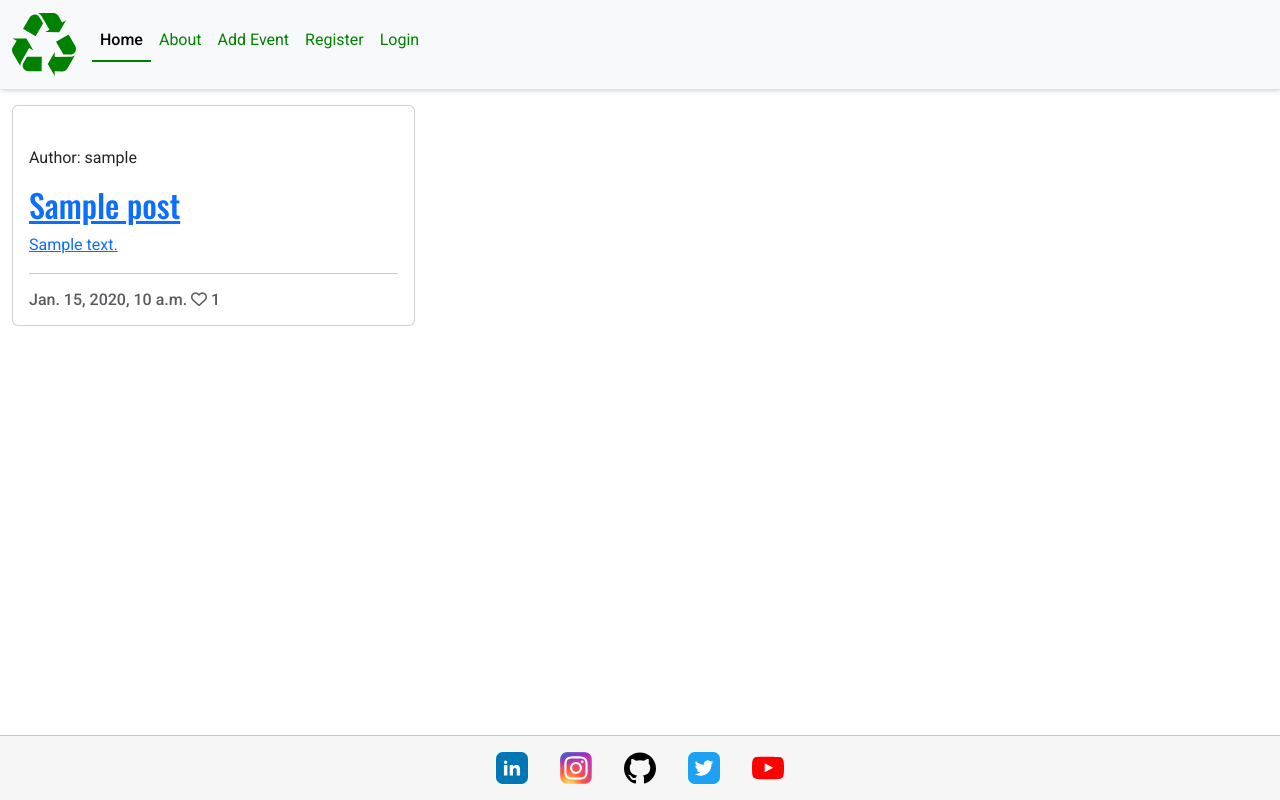
After one commit to Ahmad-Hazrati/django-thinkgreen-blog, a Django app: page / in a window 1280 px wide. The commit adds this page. Run offline with Django 3.2, Linux system fonts and the light colour scheme; tables that the repository leaves empty hold one stand-in row (values such as "Sample post"); some libraries are stand-ins or nearby versions.

Commit message:
Create the first post view

```diff
--- /dev/null
+++ b/blog/urls.py
@@ -0,0 +1,7 @@
+from . import views
+from django.urls import path
+
+
+urlpatterns = [
+    path('', views.PostList.as_view(), name='home')
+]
--- a/templates/base.html
+++ b/templates/base.html
@@ -12,6 +12,7 @@
     <link rel="stylesheet" href="{% static '/css/style.css' %}">
     {% endblock %}
     {% block onload_js %}
+    <script src="https://kit.fontawesome.com/35995c850d.js" crossorigin="anonymous"></script>
     <script src="https://cdnjs.cloudflare.com/ajax/libs/bootstrap/5.3.2/js/bootstrap.min.js"
         integrity="sha512-WW8/jxkELe2CAiE4LvQfwm1rajOS8PHasCCx+knHG0gBHt8EXxS6T6tJRTGuDQVnluuAvMxWF4j8SNFDKceLFg=="
         crossorigin="anonymous" referrerpolicy="no-referrer"></script>
--- /dev/null
+++ b/templates/includes/footer.html
@@ -0,0 +1,20 @@
+{% load static %}
+
+<footer>
+    <!-- Social media icons-->
+    <a href="https://linkedin.com/" target="_blank" rel="noopener" aria-label="Linked - Opens in a new tab">
+        <img src="{% static '/media/icons/linkedin-square-color-icon.svg' %}" alt="LinkedIn Icon" class="social-icon">
+    </a>
+    <a href="https://instagram.com/" target="_blank" rel="noopener" aria-label="Instagram - Opens in new tab">
+        <img src="{% static '/media/icons/instagram-color-icon.svg' %}" alt="Instagram Icon" class="social-icon" />
+    </a>
+    <a href="https://github.com/" target="_blank" rel="noopener" aria-label="Github - Opens in new tab">
+        <img src="{% static '/media/icons/github-icon.svg' %}" alt="Github Icon" class="social-icon" />
+    </a>
+    <a href="https://twitter.com/" target="_blank" rel="noopener" aria-label="Twitter - Opens in new tab">
+        <img src="{% static '/media/icons/twitter-square-color-icon.svg' %}" alt="Twitter Icon" class="social-icon" />
+    </a>
+    <a href="https://youtube.com/" target="_blank" rel="noopener" aria-label="YouTube - Opens in new tab">
+        <img src="{% static '/media/icons/youtube-color-icon.svg' %}" alt="YouTube Icon" class="social-icon" />
+    </a>
+</footer>
--- /dev/null
+++ b/templates/includes/header.html
@@ -0,0 +1,41 @@
+{% load static %}
+
+<header>
+    {% with request.resolver_match.url_name as url_name %}
+        <nav class="navbar navbar-expand-lg bg-body-tertiary">
+            <div class="container-fluid">
+                <a class="navbar-brand" href="#"><img class="logo" src="/static/media/images/recycling-icon.svg"
+                        alt="Think Green | Blog logo"></a>
+                <button class="navbar-toggler" type="button" data-bs-toggle="collapse" data-bs-target="#navbarNav"
+                    aria-controls="navbarNav" aria-expanded="false" aria-label="Toggle navigation">
+                    <span class="navbar-toggler-icon"></span>
+                </button>
+                <div class="collapse navbar-collapse" id="navbarNav">
+                    <ul class="navbar-nav me-auto mb-2">
+                        <li class="nav-item">
+                            <a class="nav-link {% if url_name == 'home' %}active{% endif %}" aria-current="page" href="{% url 'home'%}">Home</a>
+                        </li>
+                        <li class="nav-item">
+                            <a class="nav-link" href="#">About</a>
+                        </li>
+                        <li class="nav-item">
+                            <a class="nav-link" href="#">Add Event</a>
+                        </li>
+                        {% if request.user.is_authenticated %}
+                        <li class="nav-item">
+                            <a class="nav-link {% if url_name == 'accounts_logout' %}active{% endif %}" href="/accounts/logout/">Logout</a>
+                        </li>
+                        {% else %}
+                        <li class="nav-item">
+                            <a class="nav-link {% if url_name == 'accounts_signup' %}active{% endif %}" href="/accounts/signup/">Register</a>
+                        </li>
+                        <li class="nav-item">
+                            <a class="nav-link {% if url_name == 'accounts_login' %}active{% endif %}" href="accounts/login/">Login</a>
+                        </li>
+                        {% endif %}
+                    </ul>
+                </div>
+            </div>
+        </nav>
+    {% endwith %}
+</header>
--- a/templates/index.html
+++ b/templates/index.html
@@ -8,9 +8,52 @@
         <!-- Blog Entries Column -->
         <div class="col-12 mt-3 left">
             <div class="row">
+                {% for post in post_list %}
+                <div class="col-md-4">
+                    <div class="card mb-4">
+                        <div class="card-body">
+                            <div class="image-container">
+                                {% if "placeholder" in post.featured_image.url %}
+                                <img class="card-img-top"
+                                    src="https://codeinstitute.s3.amazonaws.com/fullstack/blog/default.jpg">
+                                {% else %}
+                                <img class="card-img-top" src=" {{ post.featured_image.url }}">
+                                {% endif %}
+                                <div class="image-flash">
+                                    <p class="author">Author: {{ post.author }}</p>
+                                </div>
+                            </div>
+                            <a href="#" class="post-link">
+                                <h2 class="card-title">{{ post.title }}</h2>
+                                <p class="card-text">{{ post.excerpt }}</p>
+                            </a>
+                            <hr />
+                            <p class="card-text text-muted h6">{{ post.created_on}} <i class="far fa-heart"></i>
+                                {{ post.number_of_likes }}</p>
+                        </div>
+                    </div>
+                </div>
+                {% if forloop.counter|divisibleby:3 %}
+            </div>
+            <div class="row">
+                {% endif %}
+                {% endfor %}
 
             </div>
         </div>
     </div>
+    {% if is_paginated %}
+    <nav aria-label="Page navigation">
+        <ul class="pagination justify-content-center">
+            {% if page_obj.has_previous %}
+            <li><a href="?page={{ page_obj.previous_page_number }}" class="page-link">&laquo; PREV </a></li>
+            {% endif %}
+            {% if page_obj.has_next %}
+            <li><a href="?page={{ page_obj.next_page_number }}" class="page-link"> NEXT &raquo;</a></li>
 
+            {% endif %}
+        </ul>
+    </nav>
+    {% endif %}
 </div>
+{%endblock%}
--- a/thinkgreen/urls.py
+++ b/thinkgreen/urls.py
@@ -19,4 +19,5 @@ from django.urls import path, include
 urlpatterns = [
     path('admin/', admin.site.urls),
     path('summernote/', include('django_summernote.urls')),
+    path('', include('blog.urls'), name='blog_urls'),
 ]
```
Also changed, not shown: media/icons/github-icon.svg (added), media/icons/instagram-color-icon.svg (added), media/icons/linkedin-square-color-icon.svg (added), media/icons/twitter-square-color-icon.svg (added), media/icons/youtube-color-icon.svg (added), media/images/recycling-icon.svg (added), static/media/icons/github-icon.svg (added), static/media/icons/instagram-color-icon.svg (added), static/media/icons/linkedin-square-color-icon.svg (added), static/media/icons/twitter-square-color-icon.svg (added), static/media/icons/youtube-color-icon.svg (added), static/media/images/recycling-icon.svg (added).
